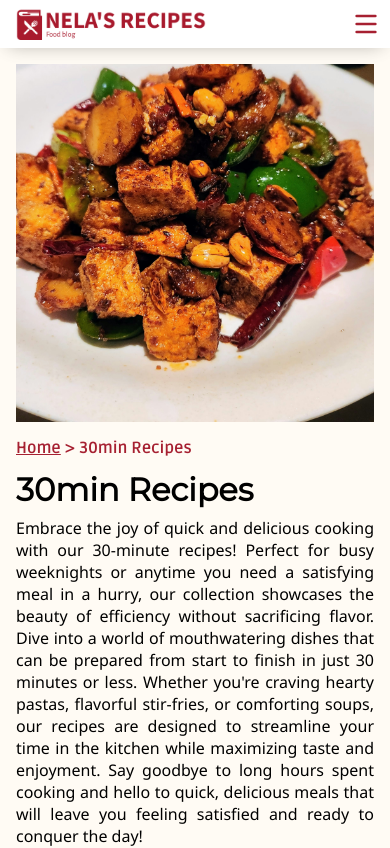
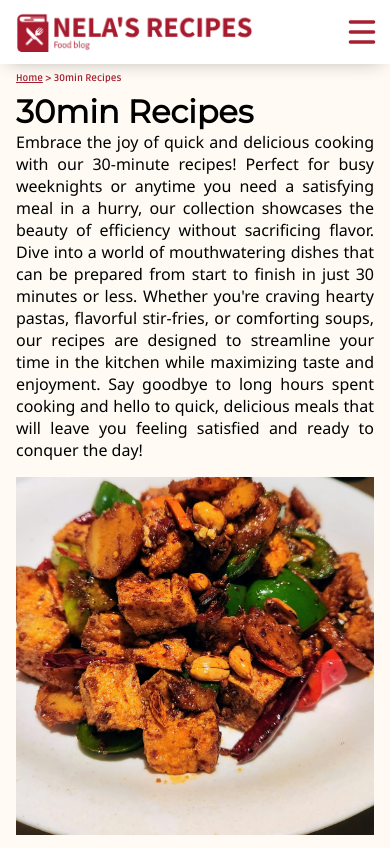
Before and after one commit to XicoCorreia/RecipeWebsite, an Angular app: page /30min-recipes in a window 390 px wide. Shown: the top 848 px of the page. Built offline with nearby package versions, Linux system fonts and the light colour scheme.

Commit message:
Fix issues

```diff
--- a/src/app/aboutus/aboutus.component.css
+++ b/src/app/aboutus/aboutus.component.css
@@ -9,10 +9,6 @@
     font-family: 'Apple Chancery', 'Segoe Script', 'Comic Sans MS', cursive;
     font-size: 3rem;
     color: #972d21;
-}
-
-.route{
-    padding-top: 1rem;
 }
 
 .main{
@@ -29,10 +25,11 @@
 }
 
 @media screen and (max-width: 1200px) {
-    .section{
+    .section, .full-width-background{
         padding-left: 1rem;
         padding-right: 1rem;
     }
+
 }
 
 @media screen and (max-width: 768px) {
@@ -46,6 +43,14 @@
         margin: 0rem 0rem 1rem 0rem;
     }
     .full-width-background{
-        padding-bottom: 0.5rem;
+        padding-bottom: 1rem;
+        padding-top: 0.75rem;
     }
 }
+
+@media screen and (max-width: 545px) {
+    .full-width-background{
+        padding-top: 0.5rem;
+        padding-bottom: 0.75rem;
+    }
+}
--- a/src/app/aboutus/aboutus.component.html
+++ b/src/app/aboutus/aboutus.component.html
@@ -1,11 +1,12 @@
 <div class="container">
     <div class="full-width-background">
+        <div class="route">
+            <a href="#" routerLink="/" class="r-home">Home</a>
+            > About Me
+        </div>
         <div class="main">
             <img src={{image}} alt="Photo of Francisco Correia, creator of Nelas Recipes, smiling in the center of Prague." id="primary-image">
             <div class="main-text">
-                <div class="route">
-                    <a href="#" routerLink="/" class="r-home">Home</a>
-                    > About Me
                 </div>
                 <h1 id="title">About Me</h1>
                 <p id="about-me">Hey there and welcome to Nela's Recipes! Get ready for an adventure through the world of food and flavors.<br> <br>
@@ -16,7 +17,6 @@
                 I'm a sucker for travel, always on the lookout for my next destination. I really enjoy sports too, mainly football and hitting the gym.
                 I'm all about staying active and keeping the energy levels up.</p>
             </div>
-        </div>
     </div>
     <div class="section">
         <h2>The origin</h2>
--- a/src/app/categories/categories.component.css
+++ b/src/app/categories/categories.component.css
@@ -25,11 +25,20 @@
         font-size: 0.8rem;
     }
 
+    .container{
+        margin-top: 0.75rem;
+    }
+
 }
 
 @media (max-width: 545px) {
     .grid-container {
         grid-template-columns: repeat(2, 1fr);
+    }
+
+    .container{
+        margin-top: 0.5rem;
+        margin-bottom: 0.75rem;
     }
 
 }
@@ -39,4 +48,9 @@
     .grid-container {
         grid-template-columns: 1fr;
     }
+
+    .container{
+        margin-top: 0.25rem;
+        margin-bottom: 0.5rem;
+    }
 }
--- a/src/app/category-page/category-page.component.css
+++ b/src/app/category-page/category-page.component.css
@@ -6,10 +6,6 @@
 
 .category-description{
     text-align: justify;
-}
-
-.route{
-    padding-top: 1rem;
 }
 
 .main{
@@ -27,6 +23,7 @@
     object-position: 0%;
     width: 300px;
     height: 300px;
+    margin-bottom: 1rem;
 
 }
 
@@ -72,17 +69,36 @@
         padding-bottom: 2rem ;
         margin-bottom: 1rem;
     }
+
 }
 
 @media screen and (max-width: 545px) {
+    .main {
+        display: flex;
+        flex-direction: column;
+    }
+    .route, h1, .category-description {
+        order: 0; /* Ensure these elements appear before the image */
+        margin: 0;
+    }
+
     #primary-image{
         width: 100%;
         height: 100%;
-        margin: 0 0 1rem 0;
+        margin: 1rem 0 0rem 0;
+        order: 1;
     }
     .grid-container-subcategories {
         grid-template-columns: repeat(3, 1fr);
 
+    }
+    .full-width-background {
+        padding-bottom: 1rem ;
+        margin-bottom: 1rem;
+        padding-top: 0.5rem;
+    }
+    .route{
+        padding-bottom: 0.5rem;
     }
 }
 
--- a/src/app/header/header.component.css
+++ b/src/app/header/header.component.css
@@ -150,17 +150,18 @@ header{
     background-color: #a62031;
     color: rgb(255, 240, 219);
   }
+  .header-menu {
+    height: 4rem; /* Adjust the height to match the icon size */
+  }
 }
 
-@media (max-width: 565px) {
+@media (max-width: 450px) {
   .icon-image {
     height: 4rem;
     padding: 0.75rem 0;
   }
 
-  .header-menu {
-    height: 4rem; /* Adjust the height to match the icon size */
-  }
+
   .dropdown-content-mobile a {
     padding: 0.6rem 0.75rem;  /* Reduced padding */
     font-size: 0.9rem;  /* Slightly smaller font size */
@@ -172,14 +173,14 @@ header{
   }
 }
 
-@media (max-width: 425px) {
+@media (max-width: 320px) {
   .icon-image {
     height: 3rem;
     padding: 0.5rem 0;
   }
 
   .header-menu {
-    height: 3rem; /* Adjust header size */
+    height: 3.5rem; /* Adjust header size */
   }
 
   #menu, #menu-close {
@@ -191,7 +192,8 @@ header{
   }
 }
 
-@media (max-width: 350px) {
+@media (max-width: 250px) {
+
   .icon-image {
     height: 2.5rem;
   }
@@ -199,16 +201,6 @@ header{
   .header-menu {
     height: 2.5rem;
   }
-  .dropdown-content-mobile a {
-    font-size: 0.7rem;  /* Slightly smaller font size */
-  }
-}
-
-@media (max-width: 275px) {
-  #menu {
-    height: 24px;
-    width: 24px;
-  }
 
   .dropdown-content-mobile a {
     font-size: 0.6rem;  /* Slightly smaller font size */
--- a/src/app/home/home.component.css
+++ b/src/app/home/home.component.css
@@ -7,7 +7,8 @@
 .main-image-container {
     position: relative;
     max-width: 1200px;
-    height: 650px;
+    aspect-ratio: 1/0.5;
+    overflow: hidden;
 }
 
 .main-image {
@@ -65,25 +66,22 @@
 }
 
 @media screen and (max-width: 1200px) {
-    .section, .main-image-container{
+    .section{
         margin-left: 1rem;
         margin-right: 1rem;
     }
 
     .main-image-container {
-        height: 550px;
+        margin-left: 1rem;
+        margin-right: 1rem;
+    }
+    .container{
+        margin-top: 1rem;
     }
 }
 
 @media screen and (max-width: 768px) {
-    .main-image-container{
-        margin-left: 0rem;
-        margin-right: 0rem;
-    }
 
-    .container {
-        margin: 0 auto;
-    }
 
     .main-text-button {
         padding-left: 2rem;
@@ -98,14 +96,18 @@
         font-size: 0.8rem;
     }
 
-    .main-image-container {
-        height: 450px;
+    .categories{
+        margin-top: 2rem;
     }
 
 }
 
 
 @media (max-width: 545px) {
+    .main-text-button {
+        padding-left: 1.75rem;
+    }
+
     #main-text{
         font-size: 1.25rem;
         margin-bottom: 0.75rem;
@@ -115,11 +117,12 @@
         font-size: 0.7rem;
         padding: 0.5rem;
     }
-    .main-image-container {
-        height: 350px;
-    }
     .title-button-container{
         font-size: 0.5rem;
+    }
+
+    .categories{
+        margin-top: 1.5rem;
     }
 }
 
@@ -135,9 +138,6 @@
         font-size: 0.5rem;
         padding: 0.4rem;
     }
-    .main-image-container {
-        height: 275px;
-    }
     .title-button-container{
         font-size: 0.6rem;
     }
@@ -147,6 +147,10 @@
     .main-text-button {
         padding-left: 1rem;
     }
+    #main-text{
+        font-size: 0.75rem;
+        margin-bottom: 0.15rem;
+    }
     .title-button-container{
         font-size: 0.55rem;
         margin-bottom: 0.2rem;
@@ -154,7 +158,7 @@
     #main-button{
         font-size: 0.4rem;
     }
-    .main-image-container {
-        height: 225px;
+    .categories{
+        margin-top: 1rem;
     }
 }
--- a/src/app/recipe-page/recipe-page.component.css
+++ b/src/app/recipe-page/recipe-page.component.css
@@ -18,6 +18,7 @@
 .route{
     max-width: 1200px;
     margin: auto;
+    font-size: 1rem;
 }
 
 
@@ -256,6 +257,10 @@
     .header{
         margin-bottom: 1.5rem;
     }
+    .route{
+        padding-bottom: 0.5rem;
+        font-size: 0.6rem;
+    }
     .full-width-background{
         font-size: 0.6rem;
         padding-left: 1rem;
@@ -289,7 +294,12 @@
 
 @media screen and (max-width: 545px) {
 
-    .full-width-background{
+    .full-width-backgroun{
+        font-size: 0.55rem;
+    }
+
+    .route{
+        padding-bottom: 0.25rem;
         font-size: 0.55rem;
     }
 
@@ -314,11 +324,3 @@
         height: 35px;
     }
 }
-
-
-
-@media (max-width: 290px) {
-    .full-width-background{
-        font-size: 0.55rem;
-    }
-}
--- a/src/app/recipes/recipes.component.css
+++ b/src/app/recipes/recipes.component.css
@@ -10,3 +10,25 @@
         margin-right: 1rem;
     }
 }
+
+
+@media screen and (max-width: 768px) {
+    .container{
+        margin-top: 0.75rem;
+    }
+}
+
+
+@media screen and (max-width: 545px) {
+    .container{
+        margin-top: 0.5rem;
+        margin-bottom: 0.75rem;
+    }
+}
+
+@media screen and (max-width: 290px) {
+    .container{
+        margin-top: 0.25rem;
+        margin-bottom: 0.5rem;
+    }
+}
--- a/src/app/subcategory-page/subcategory-page.component.css
+++ b/src/app/subcategory-page/subcategory-page.component.css
@@ -41,13 +41,14 @@
 }
 
 @media (max-width: 1200px) {
-    .section, #main-text  {
+    .section, .full-width-background  {
         padding-left: 1rem;
         padding-right: 1rem;
     }
 }
 
 @media (max-width: 768px) {
+
     #title {
         font-size: 2rem;
     }
@@ -60,6 +61,9 @@
     #main-text{
         margin-top: 1.5rem;
     }
+    .full-width-background{
+        padding-top: 0.75rem;
+    }
 }
 
 @media (max-width: 545px){
@@ -68,6 +72,9 @@
         margin-top: 1rem;
     }
 
+    .full-width-background{
+        padding-top: 0.5rem;
+    }
 }
 
 @media (max-width: 290px) {
@@ -80,5 +87,4 @@
     .main-container{
         height: 125px;
     }
-
 }
--- a/src/styles.css
+++ b/src/styles.css
@@ -28,7 +28,7 @@ h1, h2, h3, h4, h5, h6{
     font-family:'Ruda', sans-serif;
     color: #a62031;
     font-weight: bold;
-    padding-bottom: 0.75em;
+    padding-bottom: 0.75rem;
     max-width: 1200px;
     margin: auto;
 }
@@ -96,12 +96,18 @@ h1, h2, h3, h4, h5, h6{
         gap: 1rem;
         font-size: 0.8em;
     }
+    .route{
+        font-size: 0.8rem;
+    }
 
 }
 
 @media (max-width: 545px) {
     .grid-container {
         grid-template-columns: repeat(2, 1fr);
+    }
+    .route{
+        font-size: 0.6rem;
     }
 
 }
```
Also changed, not shown: 37 other files (tests, documents, lock files or other folders).
